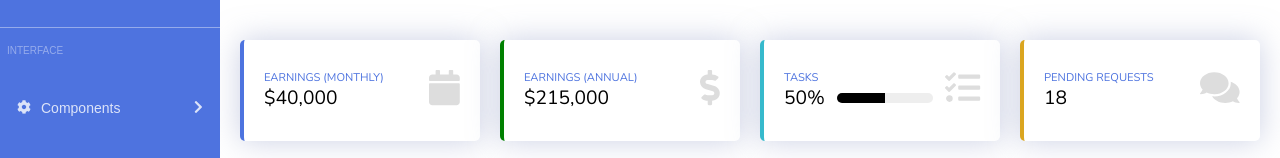
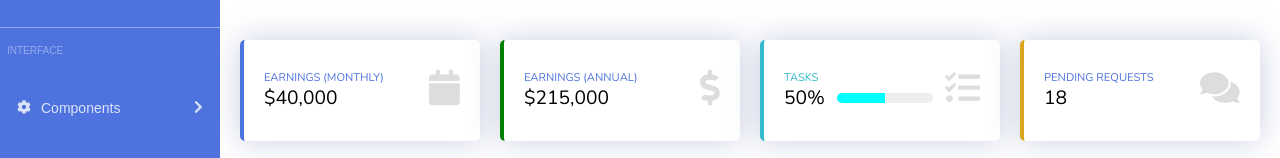
Before and after one commit to RobertLigman/sb-admin-2-clone, a React (Create React App) app: page /Cards in a window 1280 px wide. Shown: the part 138-296 px from the top of the page. Built offline with nearby package versions, Linux system fonts and the light colour scheme.

Commit message:
fix displaying tile in cards.js

```diff
--- a/src/components/Cards/Cards.js
+++ b/src/components/Cards/Cards.js
@@ -32,7 +32,7 @@ const Cards = () => {
 
       <Tile
         border={"cyan-border  border-left"}
-        color={"cyan"}
+        titleClasses={"cyan"}
         icon={faTasks}
         title={"tasks"}
         value={"50%"}
```
